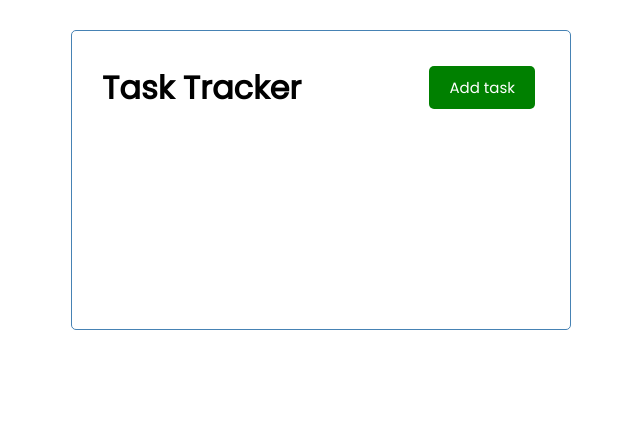
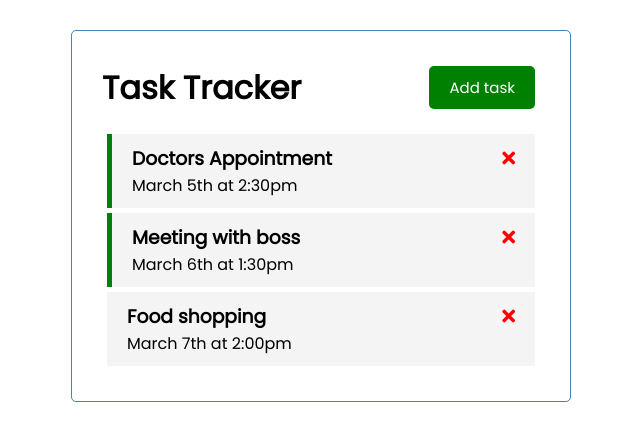
Before and after one commit to AlphaxardGacuuru/vue-task-tracker, a Vue app: page / in a window 1280 px wide. Shown: the top 440 px of the page, without its empty margins (319-959 px from the left). Built offline with nearby package versions, Linux system fonts and the light colour scheme.

Commit message:
Added task component

```diff
--- a/public/index.html
+++ b/public/index.html
@@ -4,6 +4,10 @@
     <meta charset="utf-8">
     <meta http-equiv="X-UA-Compatible" content="IE=edge">
     <meta name="viewport" content="width=device-width,initial-scale=1.0">
+    <link
+      rel="stylesheet"
+      href="https://cdnjs.cloudflare.com/ajax/libs/font-awesome/5.15.2/css/all.min.css"
+    />
     <link rel="icon" href="<%= BASE_URL %>favicon.ico">
     <title><%= htmlWebpackPlugin.options.title %></title>
   </head>
--- /dev/null
+++ b/src/components/Task.vue
@@ -0,0 +1,37 @@
+<template>
+	<div :class="[task.reminder ? 'reminder' : '', 'task']">
+		<h3>{{ task.text }}
+			<i class="fas fa-times"></i>
+		</h3>
+		<p>{{ task.day }}</p>
+	</div>
+</template>
+
+<script>
+export default {
+	name: "Task",
+	props: {
+		task: Object,
+	},
+};
+</script>
+
+<style scope>
+.fas {
+  color: red;
+}
+.task {
+  background: #f4f4f4;
+  margin: 5px;
+  padding: 10px 20px;
+  cursor: pointer;
+}
+.task.reminder {
+  border-left: 5px solid green;
+}
+.task h3 {
+  display: flex;
+  align-items: center;
+  justify-content: space-between;
+}
+</style>
--- a/src/components/Tasks.vue
+++ b/src/components/Tasks.vue
@@ -1,12 +1,19 @@
 <template>
-
+	<div :key="task.id" v-for="task in tasks">
+		<Task :task="task" />
+	</div>
 </template>
 
 <script>
+import Task from "./Task";
+
 export default {
 	name: "Tasks",
 	props: {
-		tasks: Array
-	}
-}
+		tasks: Array,
+	},
+	components: {
+		Task,
+	},
+};
 </script>
```
